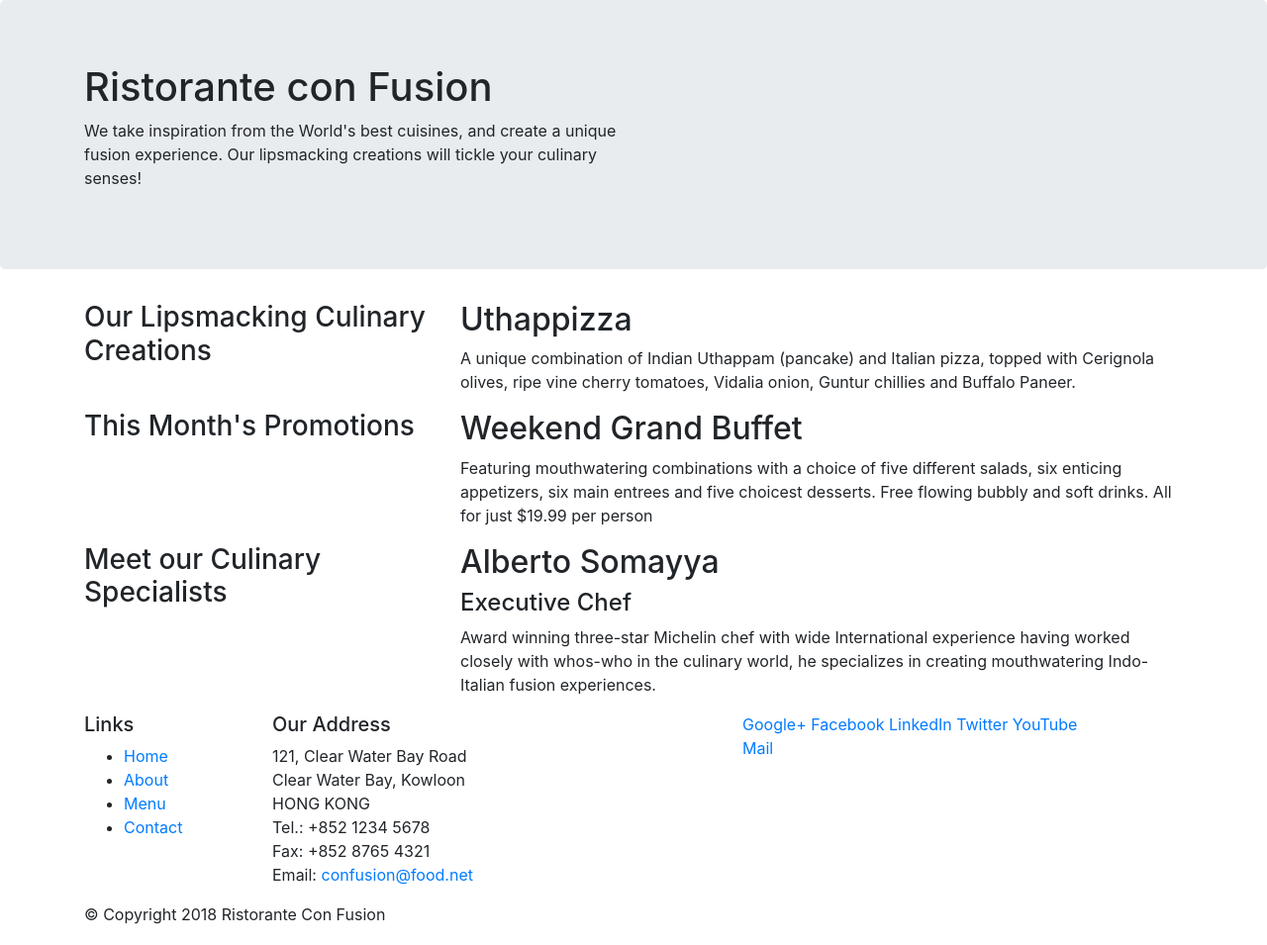
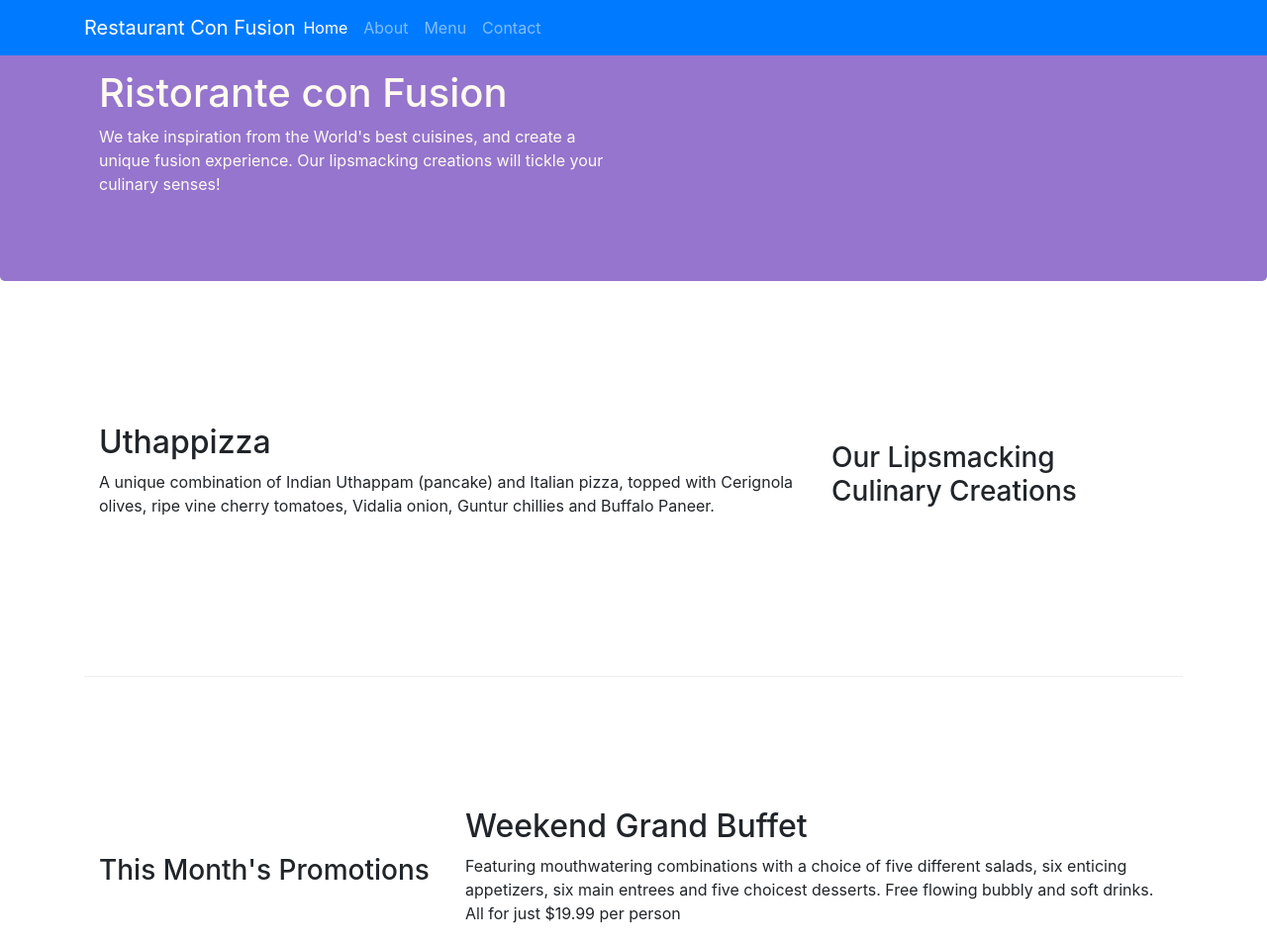
Before and after one commit to Himkush/Bootstrap-Learning, a website: page index.html in a window 1280 px wide. Shown: the top 955 px of the page at 99% size. Drawn offline with nearby package versions, Linux system fonts and the light colour scheme.

Commit message:
Navbar and Breadcrumbs

```diff
--- /dev/null
+++ b/css/styles.css
@@ -0,0 +1,42 @@
+.row-header{
+  margin: 0px auto;
+  padding: 0px auto;
+}
+
+.row-content{
+  margin: 0px auto;
+  padding:  50px 0px 50px 0px;
+  border-bottom: 1px ridge;
+  min-height: 400px;
+}
+
+.footer{
+
+  background-color: #D1C4E9;
+  margin: 0px auto;
+  padding: 20px 0px 20px 0px;
+}
+
+.jumbotron{
+
+  padding: 70px 30px 70px 30px;
+  margin: 0px auto;
+  background:  #9575CD;
+  color: floralwhite;
+}
+
+.address{
+  font-size: 80%;
+  margin: 0px;
+  color: #0f0f0f;
+
+}
+
+.body{
+  padding: 50px 0px 0px 0px;
+  z-index: 0;
+}
+
+.navbar-dark{
+  background: #512DA8
+}
--- a/index.html
+++ b/index.html
@@ -9,14 +9,34 @@
 
         <!-- Bootstrap CSS -->
         <link rel="stylesheet" href="node_modules/bootstrap/dist/css/bootstrap.min.css">
+        <link rel="stylesheet" href="css/styles.css">
     <title>Ristorante Con Fusion</title>
 </head>
 
 <body>
+    <nav class="navbar navbar-dark navbar-expand-sm bg-primary fixed-top">
+      <div class="container">
+          <button class="navbar-toggler" type="button" data-toggle="collapse" data-target="#Navbar">
+              <span class="navbar-toggler-icon"></span>
+          </button>
+
+        <a class="navbar-brand mr-auto" href="#">Restaurant Con Fusion </a>
+        <div class="collapse navbar-collapse" id="Navbar">
+        <ul class="navbar-nav mr-auto">
+          <li class="nav-item active"><a class="nav-link" href="#">Home</a></li>
+          <li class="nav-item"><a class="nav-link" href="./aboutus.html">About</a></li>
+          <li class="nav-item"><a class="nav-link" href="#">Menu</a></li>
+          <li class="nav-item"><a class="nav-link" href="#">Contact</a></li>
+
+        </ul>
+        </div>
+      </div>
+    </nav>
+
 
     <header class="jumbotron">
         <div class="container">
-            <div class="row">
+            <div class="row row-header">
                 <div class="col-12 col-sm-6">
                     <h1>Ristorante con Fusion</h1>
                     <p>We take inspiration from the World's best cuisines, and create a unique fusion experience. Our lipsmacking creations will tickle your culinary senses!</p>
@@ -28,18 +48,18 @@
     </header>
 
     <div class = "container" >
-        <div class="row">
-            <div class="col-12 col-sm-4 col-md-4">
+        <div class="row row-content align-items-center">
+            <div class="col-12 col-sm-4 order-sm-last col-md-4">
                 <h3>Our Lipsmacking Culinary Creations</h3>
             </div>
-            <div class="col col-sm col-md">
+            <div class="col col-sm order-sm-first col-md">
                 <h2>Uthappizza</h2>
                 <p>A unique combination of Indian Uthappam (pancake) and Italian pizza, topped with Cerignola olives, ripe vine cherry tomatoes, Vidalia onion, Guntur chillies and Buffalo Paneer.</p>
             </div>
         </div>
 
 
-        <div class="row">
+        <div class="row row-content align-items-center">
             <div class="col-12 col-sm-4 col-md-4">
                 <h3>This Month's Promotions</h3>
             </div>
@@ -49,11 +69,11 @@
             </div>
         </div>
 
-        <div class ="row">
-            <div class="col-12 col-sm-4 col-md-4">
+        <div class ="row row-content align-items-center">
+            <div class="col-12 col-sm-4 order-sm-last col-md-4">
                 <h3>Meet our Culinary Specialists</h3>
             </div>
-            <div class="col col-sm col-md">
+            <div class="col col-sm order-sm-first col-md">
                 <h2>Alberto Somayya</h2>
                 <h4>Executive Chef</h4>
                 <p>Award winning three-star Michelin chef with wide International experience having worked closely with whos-who in the culinary world, he specializes in creating mouthwatering Indo-Italian fusion experiences. </p>
@@ -61,12 +81,12 @@
         </div>
     </div>
 
-    <footer>
+    <footer class="footer">
         <div class="container">
             <div class="row">
-                <div class="col-4 col-sm-2">
+                <div class="col-4 offset-1 col-sm-2">
                     <h5>Links</h5>
-                    <ul>
+                    <ul class="list-unstyled">
                         <li><a href="#">Home</a></li>
                         <li><a href="#">About</a></li>
                         <li><a href="#">Menu</a></li>
@@ -84,8 +104,8 @@
 		              Email: <a href="mailto:confusion@food.net">confusion@food.net</a>
 		           </address>
                 </div>
-                <div class="col-12 col-sm-4">
-                    <div>
+                <div class="col-12 col-sm-4 align-self-center">
+                    <div class="text-center">
                         <a href="http://google.com/+">Google+</a>
                         <a href="http://www.facebook.com/profile.php?id=">Facebook</a>
                         <a href="http://www.linkedin.com/in/">LinkedIn</a>
@@ -95,7 +115,7 @@
                     </div>
                 </div>
            </div>
-           <div class="row">
+           <div class="row justify-content-center">
                 <div class="col-auto">
                     <p>© Copyright 2018 Ristorante Con Fusion</p>
                 </div>
```
Also changed, not shown: aboutus.html (added, +150 -0 lines).
